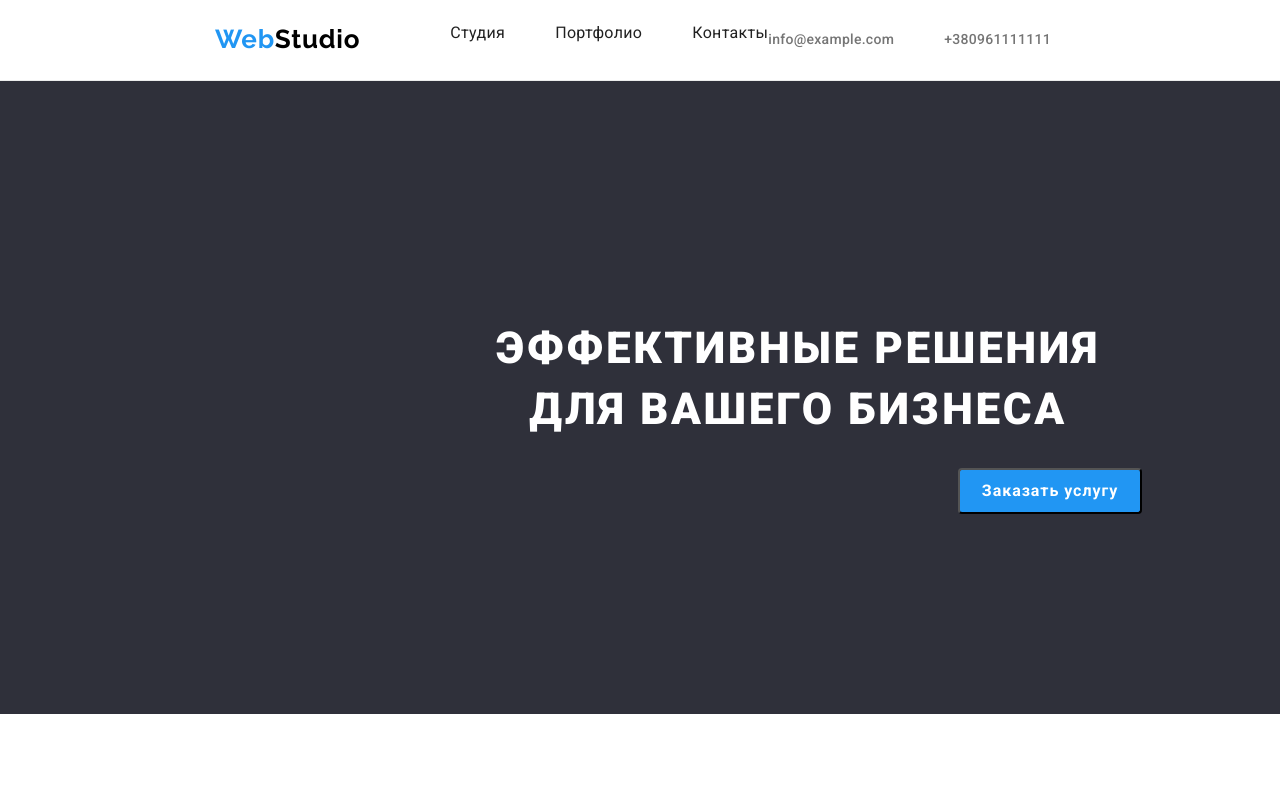
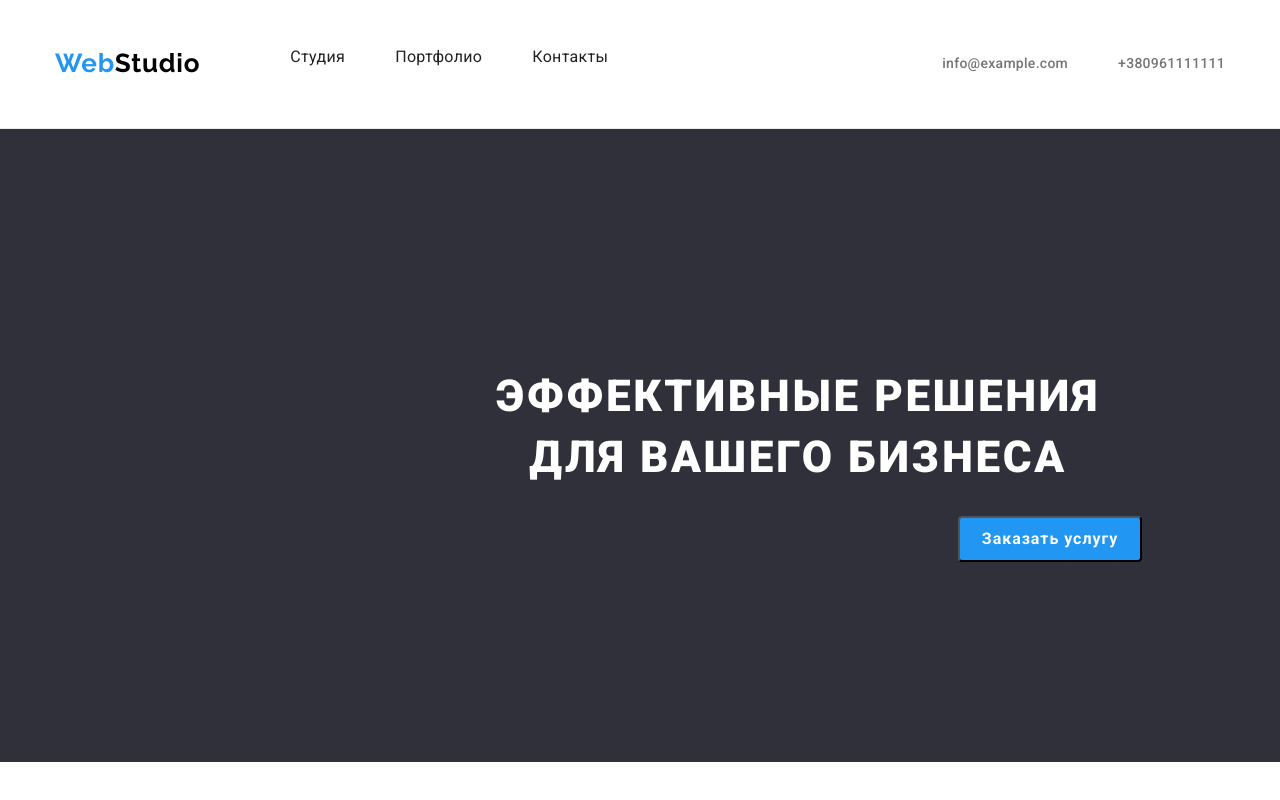
Before and after one commit to MykolaBiliaiev/hw-3, a plain HTML site: page index.html in a window 1280 px wide. Shown: the top 800 px of the page. Drawn offline with nearby package versions, Linux system fonts and the light colour scheme.

Commit message:
changes18:00

```diff
--- a/css/style.css
+++ b/css/style.css
@@ -62,17 +62,19 @@ a {
 /* header-section*/
 .page-head {
   background-color: #ffffff;
-  display: flex;
-  justify-content: space-between;
-  padding-left: 215px;
-  padding-right: 215px;
-  align-items: center;
   border-bottom: 1px solid #ececec;
+  padding-top: 24px;
+  padding-bottom: 24px;
 }
 
 .head-container {
   display: flex;
   align-items: center;
+  margin-left: auto;
+  margin-right: auto;
+  padding-left: 15px;
+  padding-right: 15px;
+  width: 1200px;
 }
 
 .header-navigation {
--- a/index.html
+++ b/index.html
@@ -13,11 +13,14 @@
 <body>
     <!--header-block-section-->
     <header class="page-head">
+
         <div class="head-container">
+
+        <a href="./index.html" class="logo link" lang="en">
+            <span class="logo-color-web">Web</span><span class="logo-color-studio-header">Studio</span>
+        </a>
+
             <nav class="header-navigation">
-            <a href="./index.html" class="logo link" lang="en">
-                <span class="logo-color-web">Web</span><span class="logo-color-studio-header">Studio</span>
-            </a>
 
             <ul class="site-nav list">
                 <li class="site-nav-item"><a href="./index.html" class="">Студия</a></li>
```
